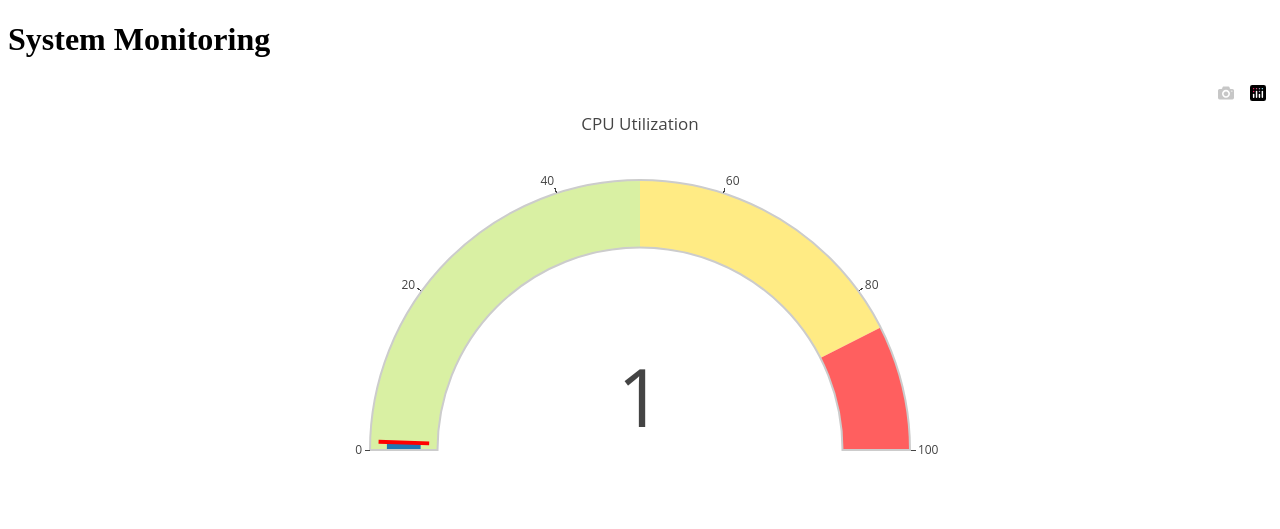
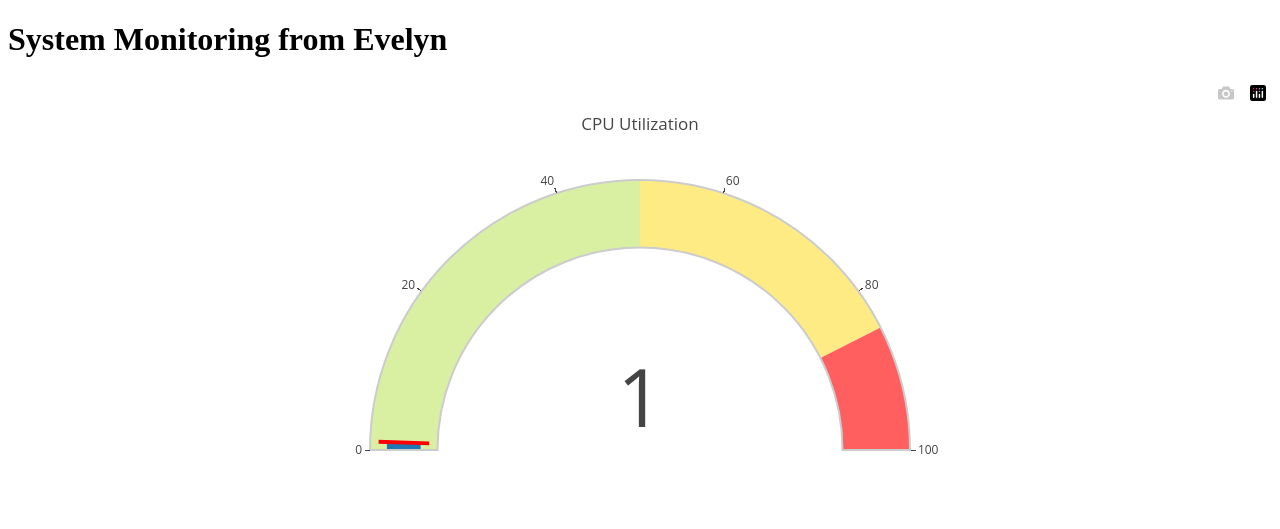
Before and after one commit to EvelynJoh/final_project-option2, a Flask app: template templates/index.html in a window 1280 px wide. Shown: the top 529 px of the page. Run offline with Flask 3, Linux system fonts and the light colour scheme; the template is opened without the code that fills it: most values are stand-ins (such as "Sample title", 1, 10 or a date in 2020); some libraries are stand-ins or nearby versions.

Commit message:
Update index.html

```diff
--- a/templates/index.html
+++ b/templates/index.html
@@ -14,7 +14,7 @@
 </head>
 <body>
     <div class="container">
-        <h1>System Monitoring</h1>
+        <h1>System Monitoring from Evelyn</h1>
         <div id="cpu-gauge"></div>
         <div id="mem-gauge"></div>
         {% if message %}
```
